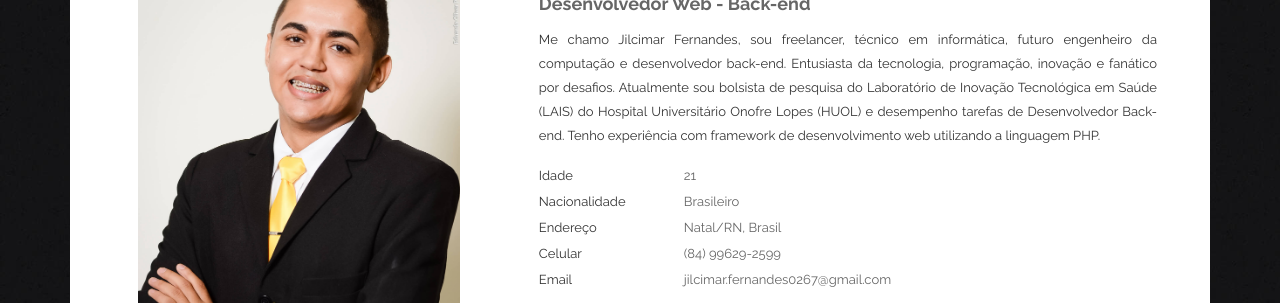
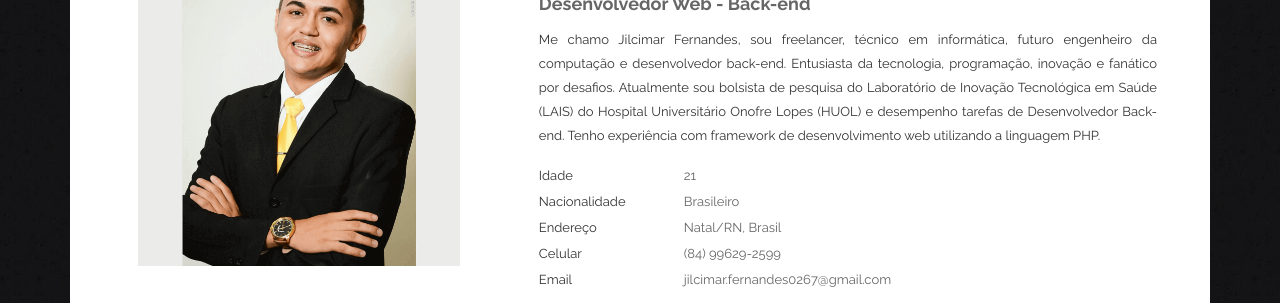
Before and after one commit to jilcimar/jilcimar.github.io, a plain HTML site: page index.html in a window 1280 px wide. Shown: the part 236-539 px from the top of the page. Drawn offline with Linux system fonts and the light colour scheme; some packages are replaced by stand-ins of ours.

Commit message:
mais otimização

```diff
--- a/index.html
+++ b/index.html
@@ -125,7 +125,7 @@
                     <div class="row">
                         <div class="col-md-5">
                             <div class="person_img">
-                                <img src="img/member/profile.jpg" alt="Foto de perfil Jilcimar Fernandes">
+                                <img src="img/member/profile.png" alt="Foto de perfil Jilcimar Fernandes">
                                 <a class="download_btn" style="font-family: sans-serif;" href="https://jilcimar.github.io/files/cv.pdf"><span>Download CV</span></a>
                             </div>
                         </div>
```
Also changed, not shown: img/member/profile.jpg (deleted), img/member/profile.png (added), img/portfolio/deart.png, img/portfolio/eusoudoamorindex.png, img/portfolio/form.png, img/portfolio/reserva_deart.png.
